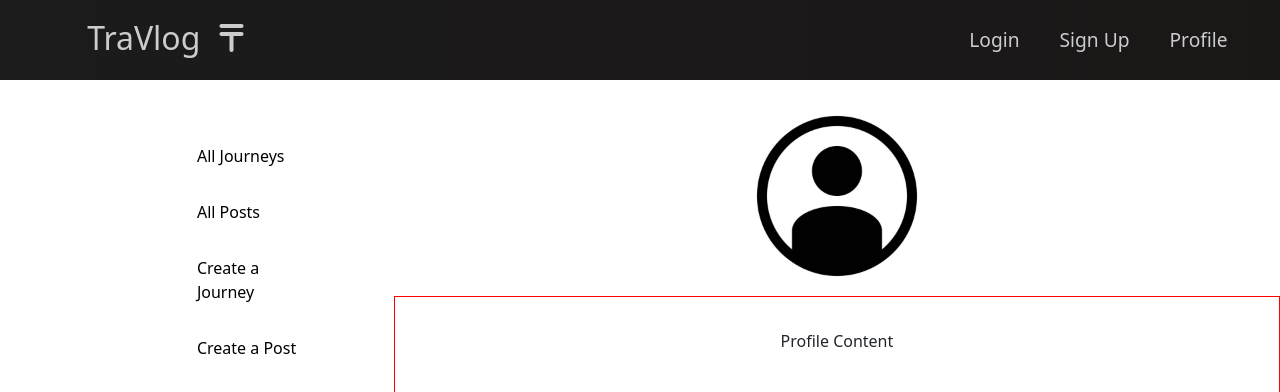
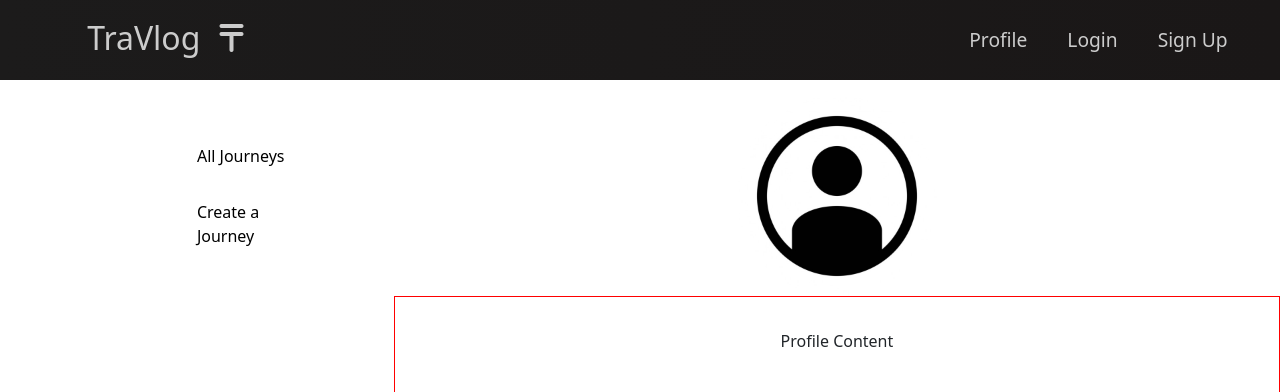
Before and after one commit to Navneet-Singh-123/HarbourX, a React (Create React App) app in the folder client/: page /profile in a window 1280 px wide. Shown: the top 392 px of the page. Built offline with nearby package versions, Linux system fonts and the light colour scheme; what react-alert-template-basic would draw is missing.

Commit message:
Some other changes

```diff
--- a/client/src/components/layout/Navbar.js
+++ b/client/src/components/layout/Navbar.js
@@ -20,6 +20,11 @@ const Navbar = ({ history }) => {
   const guestLinks = () => (
     <>
       <li className="nav-item underline-effect">
+        <Link to="/profile" className="nav-links">
+          Profile
+        </Link>
+      </li>
+      <li className="nav-item underline-effect">
         <Link to="/login" className="nav-links ">
           Login
         </Link>
@@ -29,17 +34,16 @@ const Navbar = ({ history }) => {
           Sign Up
         </Link>
       </li>
+    </>
+  );
 
+  const authLinks = () => (
+    <>
       <li className="nav-item underline-effect">
         <Link to="/profile" className="nav-links">
           Profile
         </Link>
       </li>
-    </>
-  );
-
-  const authLinks = () => (
-    <>
       <li className="nav-item underline-effect">
         <div
           className="nav-links"
@@ -48,12 +52,6 @@ const Navbar = ({ history }) => {
         >
           Sign Out
         </div>
-      </li>
-
-      <li className="nav-item underline-effect">
-        <Link to="/profile" className="nav-links">
-          Profile
-        </Link>
       </li>
     </>
   );
--- a/client/src/components/pages/Home.js
+++ b/client/src/components/pages/Home.js
@@ -1,7 +1,23 @@
-import React from "react";
+import React, { useEffect, useState } from "react";
 import Navbar from "../layout/Navbar";
+import axios from "axios";
 
 const Home = () => {
+  const [posts, setPost] = useState([]);
+
+  const showAlert = (msg, type) => {
+    alert.show(msg, { type });
+  };
+
+  const getAllPosts = async () => {
+    try {
+    } catch (error) {}
+  };
+
+  useEffect(() => {
+    getAllPosts();
+  }, []);
+
   return (
     <>
       <Navbar />
--- a/client/src/components/pages/Profile.js
+++ b/client/src/components/pages/Profile.js
@@ -19,9 +19,7 @@ const Profile = () => {
             <Link to="/all-journeys" className="profile-list-items">
               All Journeys
             </Link>
-            <Link to="/all-posts" className="profile-list-items">
-              All Posts
-            </Link>
+
             <div
               className="profile-list-items"
               style={{ cursor: "pointer" }}
@@ -33,13 +31,6 @@ const Profile = () => {
               show={journeymodalShow}
               onHide={() => setJourneyModal(false)}
             />
-            <div
-              className="profile-list-items"
-              style={{ cursor: "pointer" }}
-              onClick={() => setPostModal(true)}
-            >
-              Create a Post
-            </div>
             <PostForm show={postmodalShow} onHide={() => setPostModal(false)} />
           </div>
         </div>
--- a/client/src/components/pages/forms/JourneyForm.js
+++ b/client/src/components/pages/forms/JourneyForm.js
@@ -57,7 +57,7 @@ const JourneyForm = (props) => {
           data,
           config
         );
-        console.log(myData);
+        showAlert(myData.data.message, "success");
       } catch (error) {
         console.log(error);
         showAlert(error.response, "error");
--- a/client/src/components/pages/login.js
+++ b/client/src/components/pages/login.js
@@ -19,7 +19,7 @@ export default function Login({ history }) {
         [name]: value,
       };
     });
-  }
+  };
 
   const showAlert = (msg, type) => {
     alert.show(msg, { type });
```
